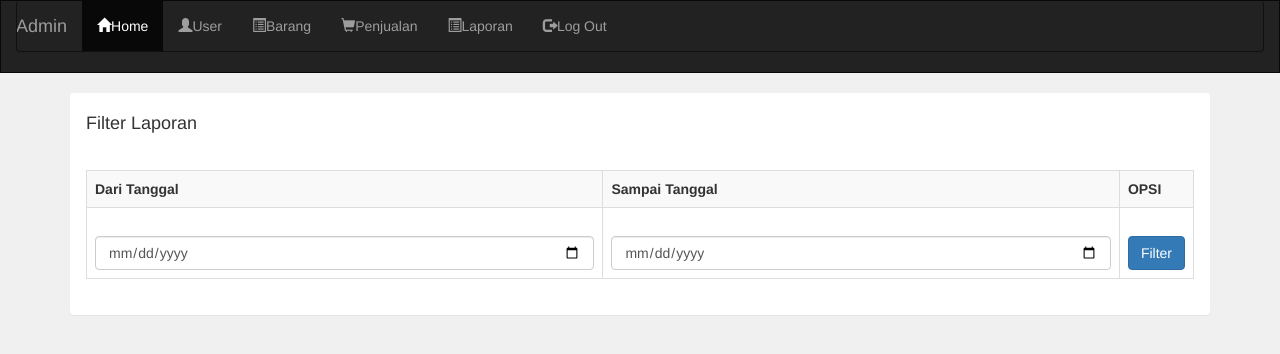
After one commit to afganfahrezasmk-droid/tugas_db_penjualan, a PHP site: page /admin/laporan.php in a window 1280 px wide. The commit adds this page. Shown: the top 354 px of the page. Run offline with PHP 8.4, Linux system fonts and the light colour scheme; a user stored in the database is signed in.

Commit message:
sistem tahap 2

```diff
--- a/admin/header.php
+++ b/admin/header.php
@@ -40,6 +40,8 @@
 
                     <li><a href="penjualan.php"><i class="glyphicon glyphicon-shopping-cart"></i>Penjualan</a></li>
 
+                    <li><a href="laporan.php"><i class="glyphicon glyphicon-list-alt"></i>Laporan</a></li>
+
                     <li><a href="logout.php"><i class="glyphicon glyphicon-log-out"></i>Log Out</a></li>
                 </ul>
             </div>
--- /dev/null
+++ b/admin/laporan.php
@@ -0,0 +1,81 @@
+<?php
+    include 'header.php';
+?>
+
+<div class="container">
+    <div class="panel">
+        <div class="panel-heading">
+            <h4>Filter Laporan</h4>
+        </div>
+        <div class="panel-body">
+            <form action="laporan.php" method="get">
+                <table class="table table-bordered table-striped">
+                    <tr>
+                        <th>Dari Tanggal</th>
+                        <th>Sampai Tanggal</th>
+                        <th width="1%">OPSI</th>
+                    </tr>
+                    <tr>
+                        <td>
+                            <br>
+                            <input type="date" name="tgl_dari" class="form-control">
+                        </td>
+                        <td>
+                            <br>
+                            <input type="date" name="tgl_sampai" class="form-control">
+                        </td>
+                        <td>
+                            <br>
+                            <input type="submit" class="btn btn-primary" value="Filter">
+                        </td>
+                    </tr>
+                </table>
+            </form>
+        </div>
+    </div>
+    <br>
+
+    <?php
+        if(isset($_GET['tgl_dari']) && isset($_GET['tgl_sampai'])) {
+            $dari = $_GET['tgl_dari'];
+            $sampai = $_GET['tgl_sampai'];
+    ?>
+        <div class="panel">
+            <div class="panel-heading">
+                <h4>Data Laporan Laundry dari<b><?php echo $dari; ?></b>sampai<b><?php echo $sampai; ?></b></h4>
+            </div>
+            <div class="panel-body">
+                <a target="_blank" href="cetak_print.php?dari=<?php echo $dari; ?>&sampai=<?php echo $sampai; ?>" class="btn btn-primary"><i class="glyphicon glyphicon-print">Cetak</i></a>
+                <br>
+                <br>
+                <table class="table table-bordered table-striped">
+                    <tr>
+                        <th>No</th>
+                        <th>ID Jual</th>
+                        <th>Tanggal</th>
+                        <th>Kasir</th>
+                        <th>Total Harga</th>
+                    </tr>
+                    <?php
+                        include '../koneksi.php';
+                        $data = mysqli_query($koneksi, "select * from user,penjualan where user.user_id =penjualan.user_id and date(tgl_jual) > '$dari' and date(tgl_jual) < '$sampai' order by id_jual desc");
+                        $no=1;
+                        while ($d=mysqli_fetch_array($data)){
+                    ?>
+                    <tr>
+                        <td><?php echo $no++; ?></td>
+                        <td><?php echo $d['id_jual']; ?></td>
+                        <td><?php echo $d['tgl_jual']; ?></td>
+                        <td><?php echo $d['user_nama']; ?></td>
+                        <td><?php echo $d['total_harga']; ?></td>
+                    </tr>
+                    <?php
+                        }
+                    ?>
+                </table>
+            </div>
+        </div>
+    <?php
+        }
+    ?>
+</div>
```
Also changed, not shown: admin/cetak_print.php (added, +50 -0 lines), admin/index.php (+12 -12 lines).
